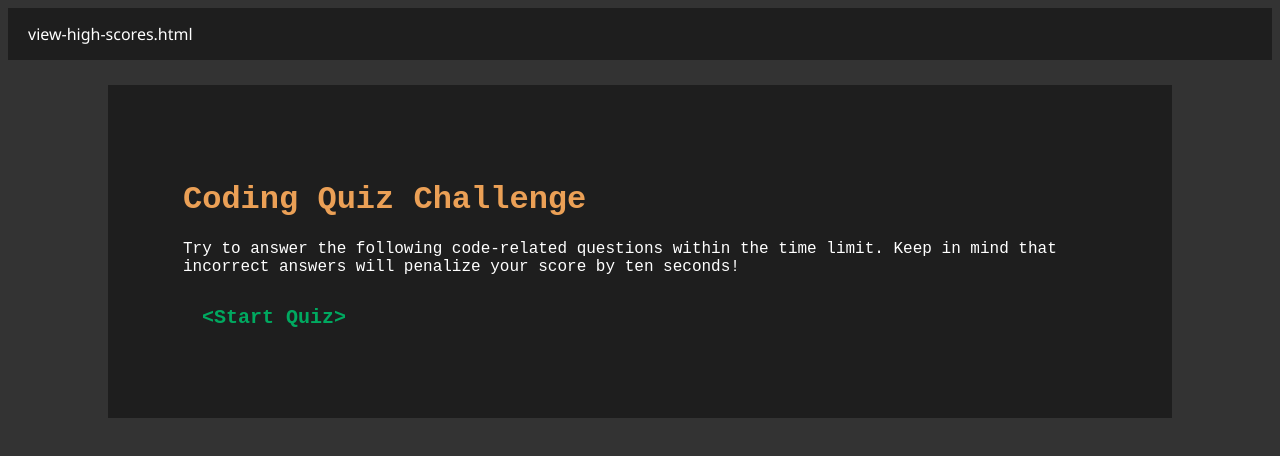
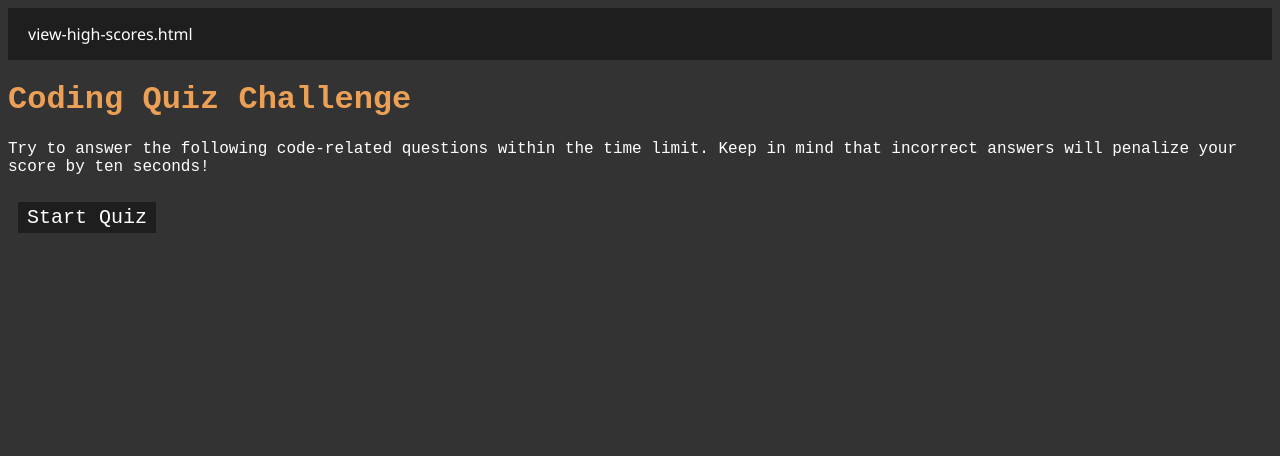
Before and after one commit to hill1635/hill-coding-quiz, a plain HTML site: page index.html in a window 1280 px wide. Drawn offline with Linux system fonts and the light colour scheme.

Commit message:
Main screen div displayed.  Function deleted.

```diff
--- a/index.html
+++ b/index.html
@@ -13,11 +13,10 @@
         <a class="highScorePage">view-high-scores.html</a>
         <div class="timer"></div>
     </header>
-    <main class="main" id="hide"></main>
-    <main class="mainScreen" style="display:none">
+    <main class="mainScreen">
         <h1>Coding Quiz Challenge</h1>
         <p>Try to answer the following code-related questions within the time limit.  Keep in mind that incorrect answers will penalize your score by ten seconds!</p>
-        <button>Start Quiz</button>
+        <button class="startBtn">Start Quiz</button>
     </main>
     <main class="quiz" style="display:none">
         <h1 class="question"></h1>
--- a/script.js
+++ b/script.js
@@ -16,18 +16,6 @@ var score = 0;
 var startTime = 60;
 var questCount = 0;
 var scoresArray = [];
-
-// Main screen page
-function mainScreen() {
-  main.append(startQuizBtn);
-  h1El.textContent = "Coding Quiz Challenge";
-  contentEl.textContent ="Try to answer the following code-related questions within the time limit.  Keep in mind that incorrect answers will penalize your score by ten seconds!";
-  startQuizBtn.textContent = "<Start Quiz>";
-  startQuizBtn.setAttribute("style", "font-weight: bold; color: rgb(0 169 96);"
-  );
-  highScoreLink.textContent = "view-high-scores.html";
-}
-mainScreen();
 
 // Timer
 function countdown() {
```
